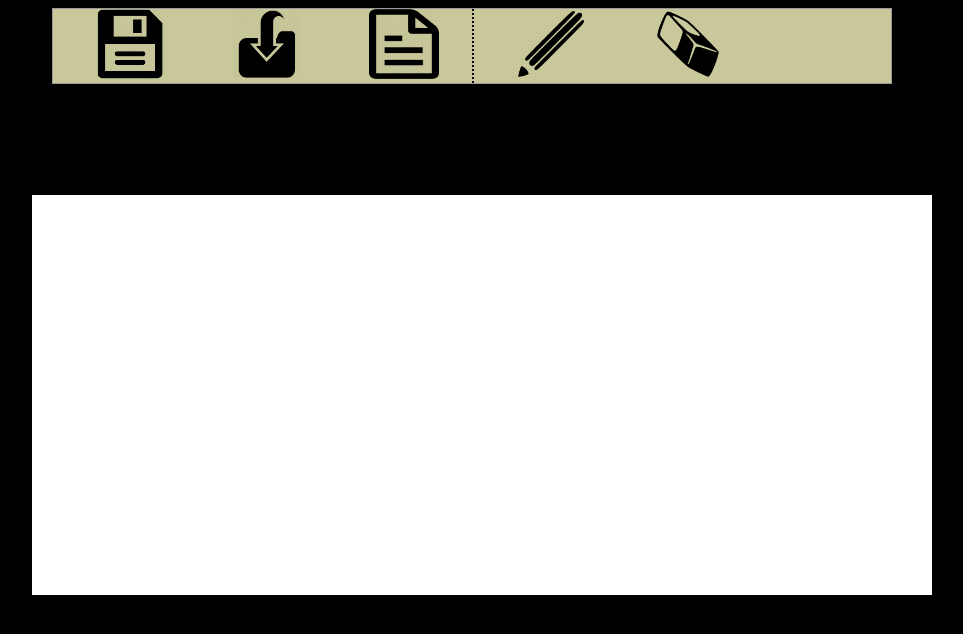
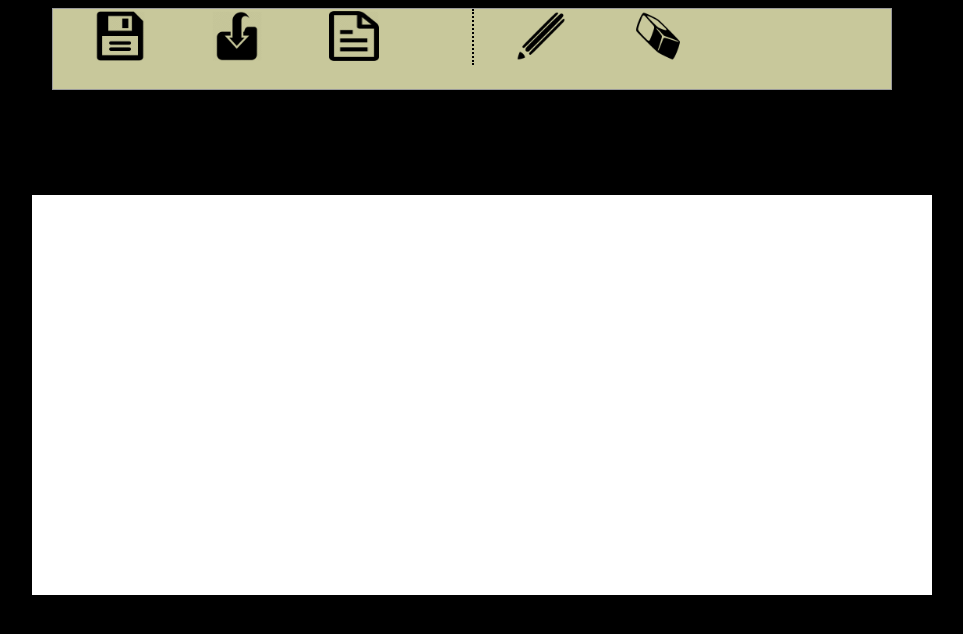
Before and after one commit to JoseMiguez98/HTMLCanvasPaint, a plain HTML site: page index.html in a window 1280 px wide. Shown: the whole page, without its empty margins (180-1143 px from the left). Drawn offline with nearby package versions, Linux system fonts and the light colour scheme.

Commit message:
Fixed style toolbar bug

```diff
--- a/css/style.css
+++ b/css/style.css
@@ -18,15 +18,24 @@ canvas {
   border-color: rgb(155,155,155);
   margin-left: 17.5%;
   width: 65.5%;
+  height: 10%;
   background-color: rgb(200,200,155);
 }
 
 .toolIcon{
   position: relative;
-  width: 70px;
-  height: 70px;
+  width: 50px;
+  height: 50px;
   margin-right: 5%;
   margin-left: 10%;
+  margin-top: 0.5%;
+}
+
+.toolIcon:hover {
+  border-style: solid;
+  border-width: 1px;
+  border-radius: 10%;
+  border-color: rgb(240,240,240);
 }
 
 .tools1{
```
Also changed, not shown: js/script.js (+0 -8 lines).
